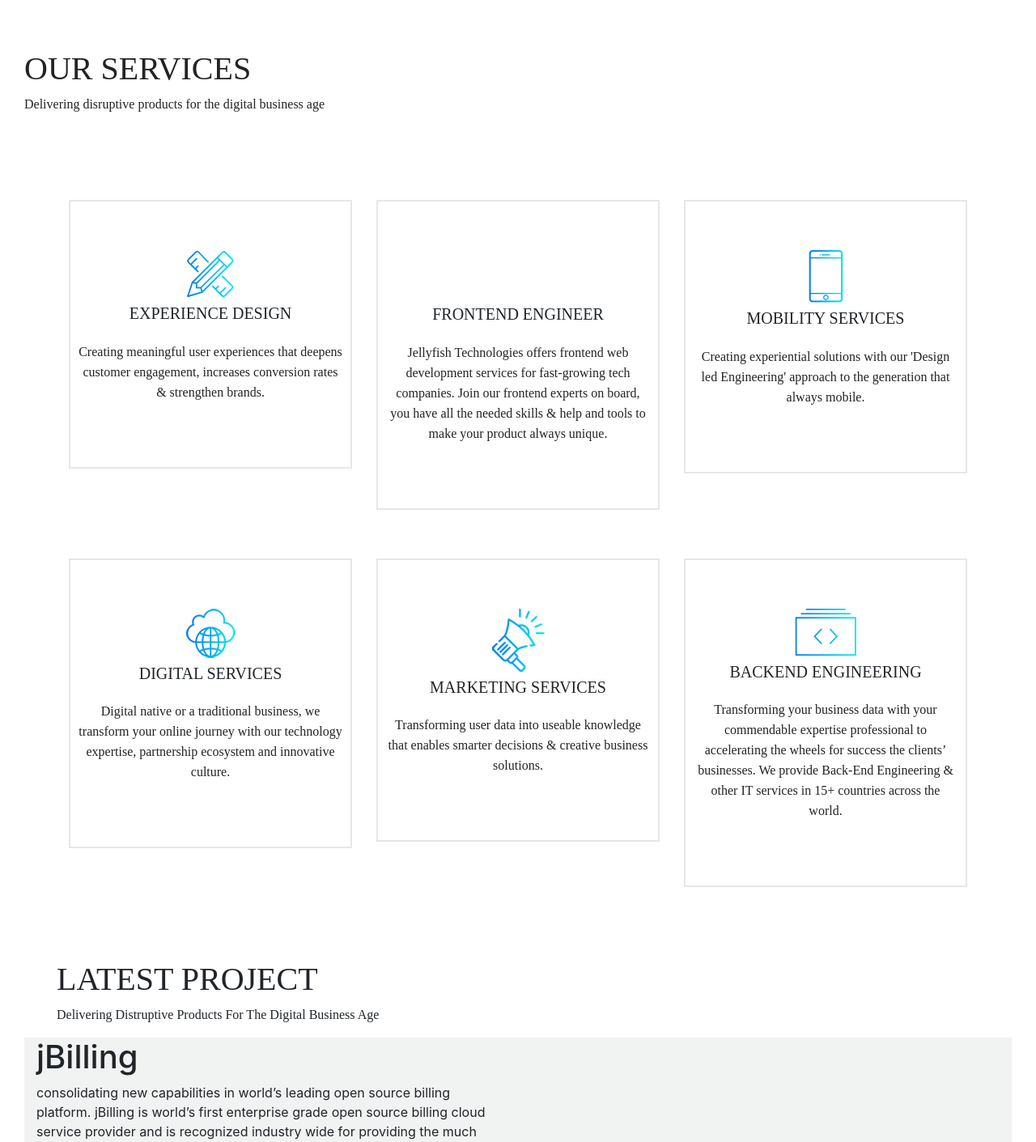
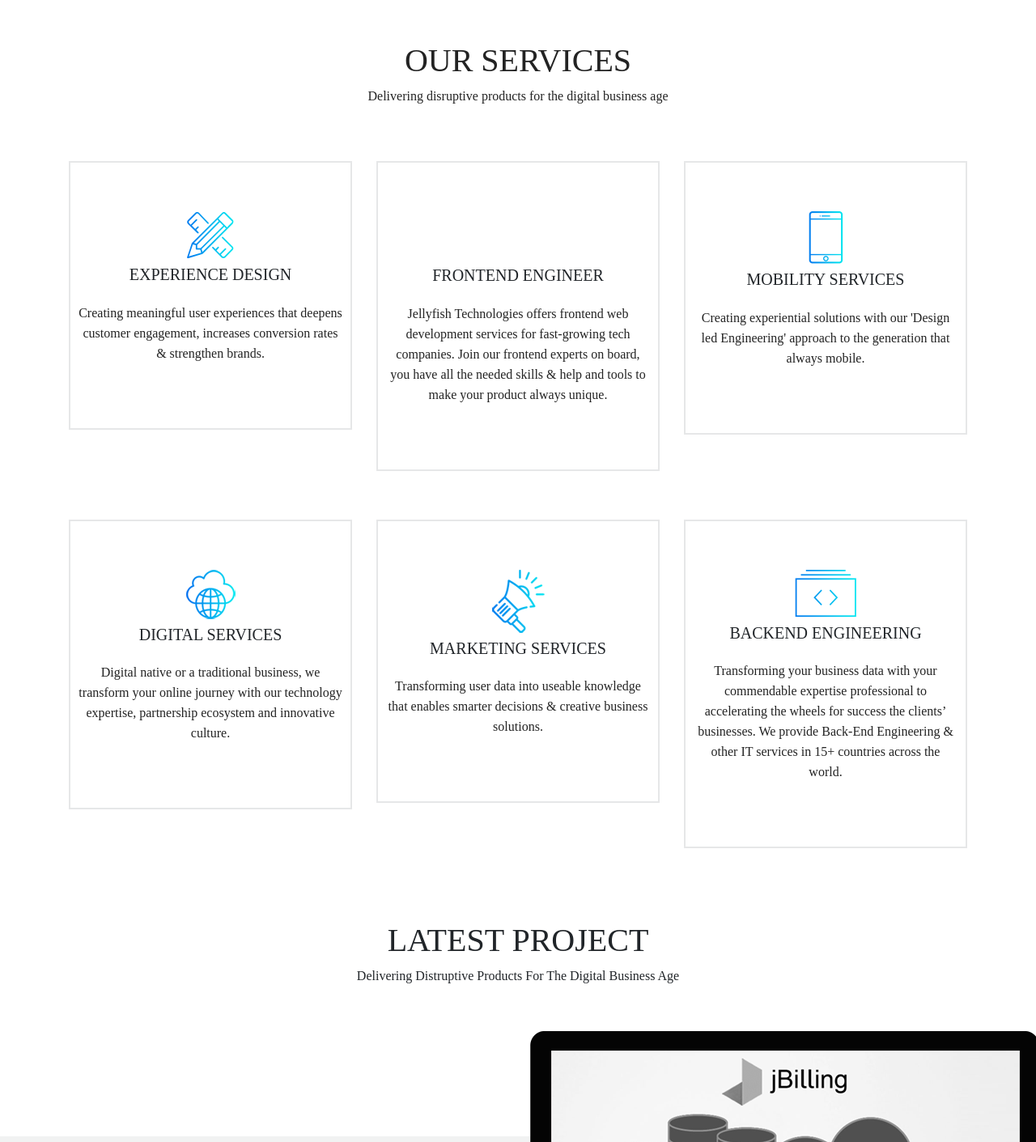
Before and after one commit to vicky1337/Jelly-Project, a plain HTML site: page index.html in a window 1280 px wide. Shown: the part 1389-2800 px from the top of the page at 81% size. Drawn offline with nearby package versions, Linux system fonts and the light colour scheme.

Commit message:
div manage

```diff
--- a/css/style.css
+++ b/css/style.css
@@ -113,20 +113,15 @@ filter: progid:DXImageTransform.Microsoft.gradient( startColorstr='#00e4f0', end
 
 /*Our Services*/
 #our-serv{
-   top: 156px;
-
-}
-#our-serv-h1{
+    top: 100px;
+    text-align: center;
+    margin-bottom: 78px;
+    margin-top: 46px;
     color: #232323;
     font-family: "Raleway";
 
-
 }
 
-#our-serv-p{
-    color: #232323;
-    font-family: "Raleway";
-}
 
 /*Our Services*/
 
@@ -178,15 +173,20 @@ span{
 
 
 /*Latest Project Css begin*/
-.project-heading{
+
+#latest-pro-head{
+    text-align: center;
     font-family: "raleway";
-
+    padding-bottom: 170px;
 }
 
-.banner-mac{
-    height: 375px;
+#banner-mac{
+
     width: 100%;
     background-color: #f1f2f2;
+}
+#mac-logo{
+    margin-top: -130px;
 }
 
 
--- a/index.html
+++ b/index.html
@@ -99,7 +99,7 @@
                     </div>
                 </div>
             </div>
-            <div class="col-md-6" id="serv-about">
+            <div class="col-md-5" id="serv-about">
                 <h1 class="abt-us">ABOUT US</h1>
                 <h4 class="exp">7 YEARS OF CREATING EXCELLENCE</h4>
                 <p class="para-ins">JellyFish started in 2011 and it has been an epic rollercoaster ride since then . A
@@ -121,15 +121,17 @@
     <!-- Company Experience End -->
 
     <!--Our Services Begin-->
-    <div class="col-md-12" id="our-serv">
-        <div class="container-fluid">
+    <div class="col-md-12 col-sm-12 col-xs-12" id="our-serv">
+        <div class="container">
+
             <h1 id="our-serv-h1">OUR SERVICES</h1>
             <p id="our-serv-p">Delivering disruptive products for the digital business age</p>
 
         </div>
+    </div>
     <!-- Card Section Begin-->
 
-
+    <div class="col ">
     <div class="box">
         <div class="container">
             <div class="row">
@@ -242,6 +244,7 @@
                 </div>
             </div>
         </div>
+    </div>
 
 
 
@@ -249,26 +252,20 @@
 
     <!--Latest Project begin-->
 
-        <div class="col-md-12 col-sm-12 col-xs-12">
+    <div class="col-md-12 col-sm-12 col-xs-12" id="latest-pro-head">
         <div class="container">
-                <div class="row">
-                    <div class="project-heading">
+
             <h1>LATEST PROJECT</h1>
             <p>Delivering Distruptive Products For The Digital Business Age</p>
-
-                    </div>
-
-                </div>
-
         </div>
 
     </div>
 
 
-        <div class="col-md-12 col-xs-12 col-sm-12">
-            <div class="container-fluid">
+    <div class="col-md-12 col-xs-12 col-sm-12" id="banner-mac">
+        <div class="container">
             <div class="row">
-                    <div class="banner-mac">
+
                 <div class="col-md-6 col-sm-6 col-xs-6">
                     <h1>jBilling</h1>
                     <p>consolidating new capabilities in world’s leading open source billing platform.
@@ -282,8 +279,10 @@
                         for organisations with complex business rules.</p>
 
                 </div>
+                <div class="col-md-6 col-sm-6 col-xs-6">
+                    <img class="img-responsive" src="img/mac2.png" id="mac-logo">
+                </div>
 
-                    </div>
 
             </div>
 
@@ -295,7 +294,7 @@
 
     <!--Latest Project Ends-->
 
-    </div>
+
     <!--Our Services End-->
 
     <!-- Client logo slider begin-->
```
Lines whose indentation alone changed are shown as unchanged.
